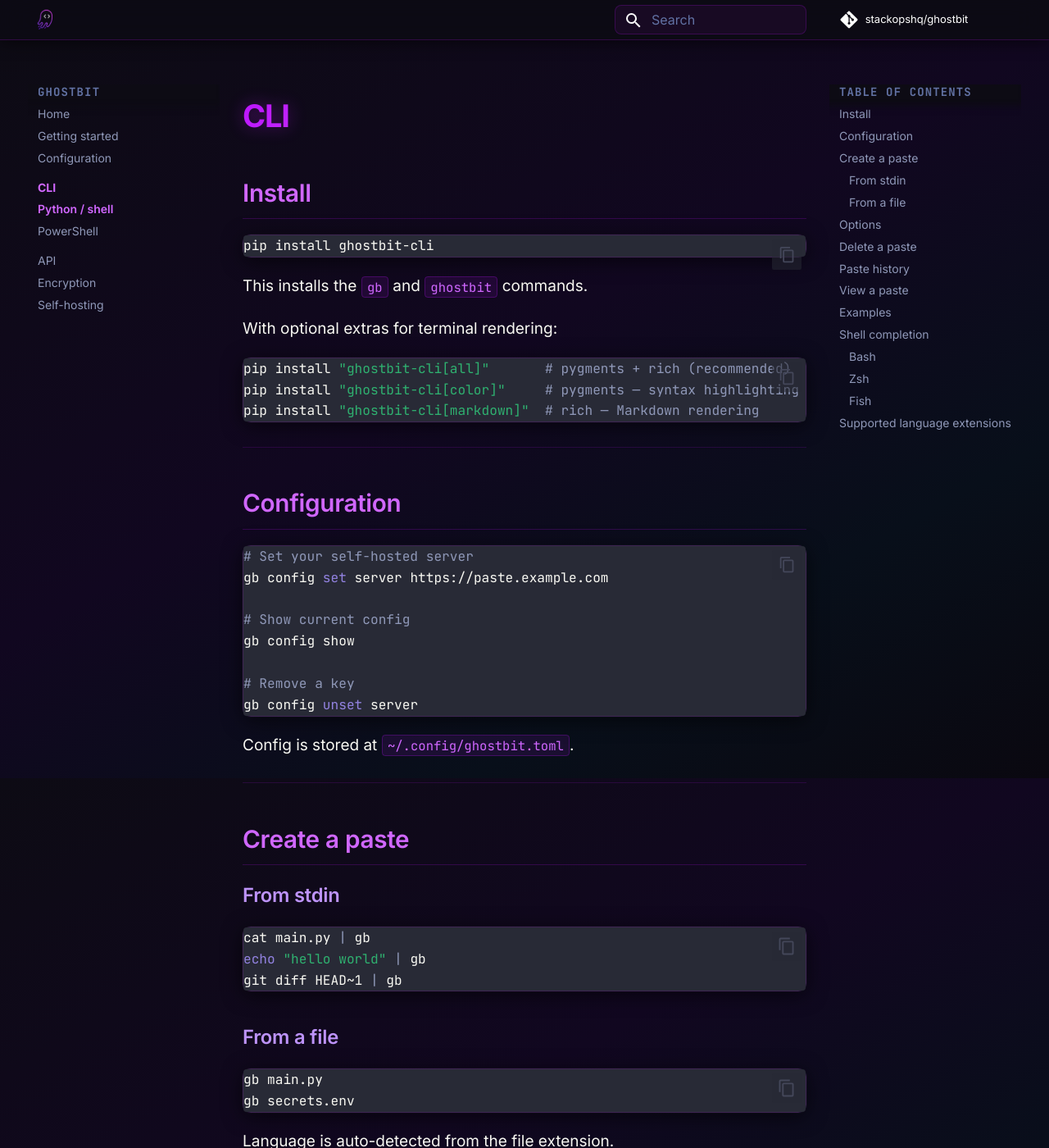
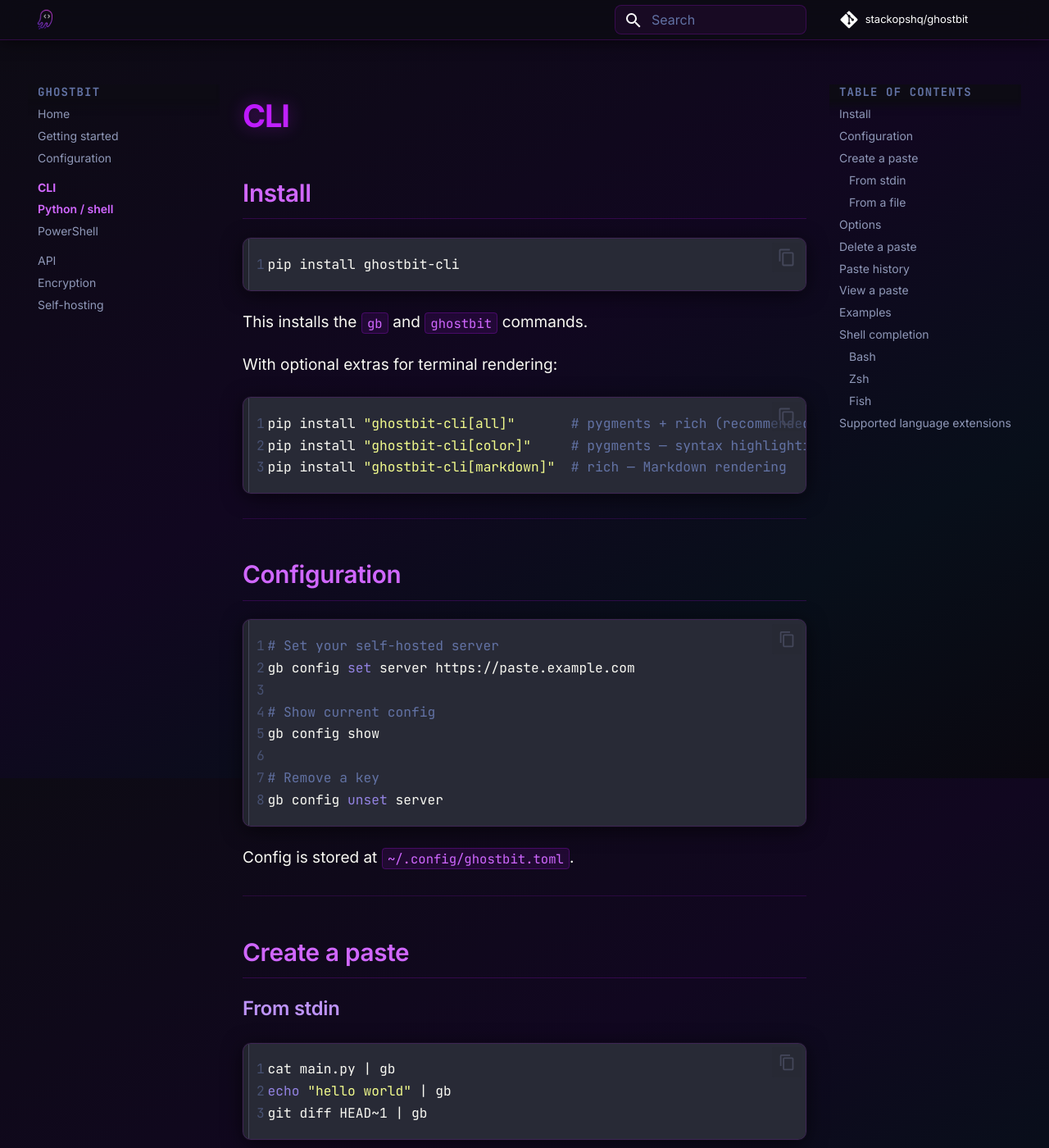
Before and after one commit to stackopshq/ghostbit, an MkDocs documentation site: the page built from docs/cli.md, in a window 1280 px wide and 1400 px high. Shown: the whole window at 82% size. Built offline with MkDocs 1.6.1 and Material for MkDocs 9.7.7, drawn with Linux system fonts in a browser that asks for light colours; comment, search, counter and statistics services are not loaded; some of the changed text lies outside the part shown.

Commit message:
fix(docs): improve code block styling — Dracula syntax colors, padding, line numbers
- Add Dracula token color variables for syntax highlighting
- Fix line number gutter: remove Material's grey bar (higher-specificity box-shadow override)
- Fix code/lineno alignment: normalize font-size and padding with !important overrides
- Add linenums: true to mkdocs.yml highlight config

```diff
--- a/docs/assets/stylesheets/theme.css
+++ b/docs/assets/stylesheets/theme.css
@@ -204,26 +204,129 @@
   padding: 0.1em 0.4em;
 }
 
-/* ── Code blocks — Dracula style ──────────────────────────────────────────── */
+/* ── Code blocks — Dracula syntax token colors ────────────────────────────── */
+[data-md-color-scheme="slate"] {
+  --md-code-hl-keyword-color:          #ff79c6;  /* pink   — keywords */
+  --md-code-hl-string-color:           #f1fa8c;  /* yellow — strings */
+  --md-code-hl-comment-color:          #6272a4;  /* comment */
+  --md-code-hl-number-color:           #bd93f9;  /* purple — numbers */
+  --md-code-hl-function-color:         #50fa7b;  /* green  — functions */
+  --md-code-hl-operator-color:         #ff79c6;  /* pink   — operators */
+  --md-code-hl-punctuation-color:      #f8f8f2;  /* fg */
+  --md-code-hl-name-color:             #8be9fd;  /* cyan   — names / identifiers */
+  --md-code-hl-keyword-variable-color: #bd93f9;  /* purple — self, true, false… */
+  --md-code-hl-variable-color:         #f8f8f2;  /* fg */
+  --md-code-hl-generic-color:          #6272a4;
+  --md-code-hl-special-color:          #ffb86c;  /* orange — special */
+}
+
+/* ── Code blocks — base (no line numbers) ─────────────────────────────────── */
 [data-md-color-scheme="slate"] .md-typeset pre {
   border-radius: 10px;
   border: 1px solid rgba(188, 19, 254, 0.15);
   box-shadow: 0 4px 24px rgba(0, 0, 0, 0.6), 0 0 0 1px rgba(255, 255, 255, 0.03);
+  margin: 1.2em 0;
+  background: #282a36;
 }
 
 [data-md-color-scheme="slate"] .md-typeset pre > code {
   font-family: 'JetBrains Mono', monospace;
-  font-size: 0.85em;
-  background: #282a36;
+  font-size: 0.855em;
+  background: transparent;
   border: none;
   color: #f8f8f2;
-  padding: 0;
-  line-height: 1.6;
+  padding: 1.1em 1.4em;
+  line-height: 1.65;
 }
 
 [data-md-color-scheme="slate"] .highlight {
   background: #282a36;
   border-radius: 10px;
+}
+
+/* ── Code blocks with line numbers (highlighttable) ───────────────────────── */
+[data-md-color-scheme="slate"] .md-typeset .highlighttable {
+  border-radius: 10px;
+  overflow: hidden;
+  border: 1px solid rgba(188, 19, 254, 0.15);
+  box-shadow: 0 4px 24px rgba(0, 0, 0, 0.6), 0 0 0 1px rgba(255, 255, 255, 0.03);
+  width: 100%;
+  border-spacing: 0;
+  margin: 1.2em 0;
+}
+
+/* Reset the inner pre border when inside a table */
+[data-md-color-scheme="slate"] .md-typeset .highlighttable pre {
+  border: none;
+  box-shadow: none;
+  border-radius: 0;
+  margin: 0;
+  background: transparent;
+}
+
+/* Gutter — matches app .line-gutter */
+[data-md-color-scheme="slate"] .md-typeset .highlighttable td.linenos {
+  background: rgba(0, 0, 0, 0.15);
+  border-right: 1px solid #44475a;
+  padding: 0 !important;   /* override Material's padding on .linenos */
+  font-size: 1em !important; /* cancel Material's .85em so sizes match */
+  vertical-align: top;
+  width: 1%;
+  white-space: nowrap;
+}
+
+/* Remove Material's inset box-shadow (the grey bar) — body prefix for higher specificity */
+body[data-md-color-scheme="slate"] .md-typeset .highlighttable td.linenos .linenodiv,
+body[data-md-color-scheme="slate"] .md-typeset .highlighttable .linenodiv {
+  box-shadow: none !important;
+}
+
+[data-md-color-scheme="slate"] .md-typeset .highlighttable td.linenos .linenodiv pre {
+  background: transparent;
+  padding: 1.1em 14px 1.1em 16px;
+  text-align: right;
+  color: #6272a4;
+  opacity: 0.55;
+  font-family: 'JetBrains Mono', monospace;
+  font-size: 0.855em;
+  line-height: 1.65;
+  user-select: none;
+}
+
+/* Line number anchors — override all link styles */
+[data-md-color-scheme="slate"] .md-typeset .highlighttable td.linenos .linenodiv,
+[data-md-color-scheme="slate"] .md-typeset .highlighttable td.linenos .linenodiv pre,
+[data-md-color-scheme="slate"] .md-typeset .highlighttable td.linenos .linenodiv .normal,
+[data-md-color-scheme="slate"] .md-typeset .highlighttable td.linenos .linenodiv a,
+[data-md-color-scheme="slate"] .md-typeset .highlighttable td.linenos .linenodiv a:visited {
+  color: #6272a4 !important;
+  border-bottom: none !important;
+  text-decoration: none !important;
+  -webkit-text-fill-color: #6272a4 !important;
+}
+[data-md-color-scheme="slate"] .md-typeset .highlighttable td.linenos .linenodiv a:hover {
+  color: #8f98b8 !important;
+  -webkit-text-fill-color: #8f98b8 !important;
+}
+
+/* Code cell */
+[data-md-color-scheme="slate"] .md-typeset .highlighttable td.code {
+  padding: 0;
+  background: #282a36;
+  overflow-x: auto;
+  width: 100%;
+}
+
+[data-md-color-scheme="slate"] .md-typeset .highlighttable td.code pre {
+  overflow-x: auto;
+}
+
+body[data-md-color-scheme="slate"] .md-typeset .highlighttable td.code pre > code,
+[data-md-color-scheme="slate"] .md-typeset .highlighttable td.code pre > code {
+  padding: 1.1em 1.4em !important;
+  display: block;
+  width: max-content;
+  min-width: 100%;
 }
 
 /* Code block top bar (filename / language label) */
--- a/mkdocs.yml
+++ b/mkdocs.yml
@@ -51,6 +51,7 @@
       anchor_linenums: true
       line_spans: __span
       pygments_lang_class: true
+      linenums: true
   - pymdownx.inlinehilite
   - pymdownx.tabbed:
       alternate_style: true
```
